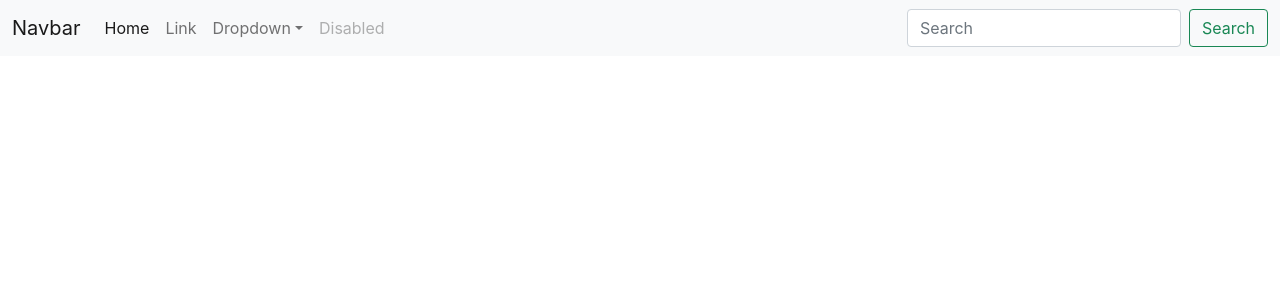
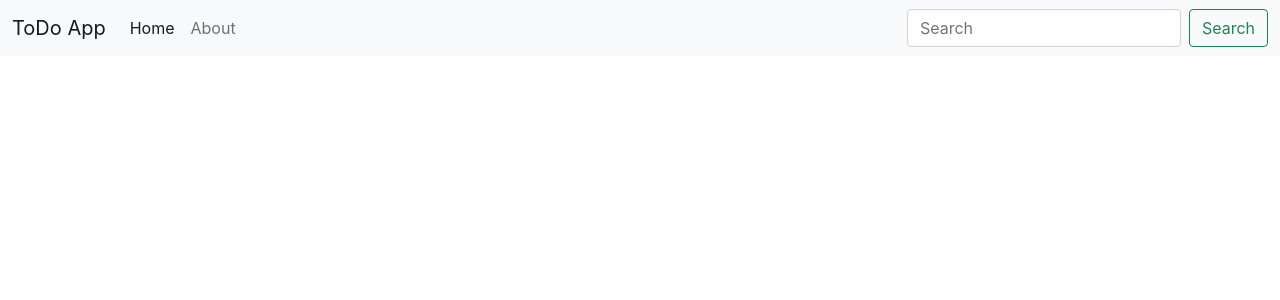
Before and after one commit to uzairqq/React-Js, a React (Create React App) app: page / in a window 1280 px wide. Shown: the top 300 px of the page. Built offline with nearby package versions, Linux system fonts and the light colour scheme.

Commit message:
Created Separate Header Component and used it in App Component

```diff
--- a/src/App.js
+++ b/src/App.js
@@ -1,42 +1,9 @@
+import Header from "./components/Header";
+
 const App=()=>{
   return(
     <>
-  <nav className="navbar navbar-expand-lg navbar-light bg-light">
-  <div className="container-fluid">
-    <a className="navbar-brand" href="#">Navbar</a>
-    <button className="navbar-toggler" type="button" data-bs-toggle="collapse" data-bs-target="#navbarSupportedContent" aria-controls="navbarSupportedContent" aria-expanded="false" aria-label="Toggle navigation">
-      <span className="navbar-toggler-icon"></span>
-    </button>
-    <div className="collapse navbar-collapse" id="navbarSupportedContent">
-      <ul className="navbar-nav me-auto mb-2 mb-lg-0">
-        <li className="nav-item">
-          <a className="nav-link active" aria-current="page" href="#">Home</a>
-        </li>
-        <li className="nav-item">
-          <a className="nav-link" href="#">Link</a>
-        </li>
-        <li className="nav-item dropdown">
-          <a className="nav-link dropdown-toggle" href="#" id="navbarDropdown" role="button" data-bs-toggle="dropdown" aria-expanded="false">
-            Dropdown
-          </a>
-          <ul className="dropdown-menu" aria-labelledby="navbarDropdown">
-            <li><a className="dropdown-item" href="#">Action</a></li>
-            <li><a className="dropdown-item" href="#">Another action</a></li>
-            <li><hr className="dropdown-divider"/></li>
-            <li><a className="dropdown-item" href="#">Something else here</a></li>
-          </ul>
-        </li>
-        <li className="nav-item">
-          <a className="nav-link disabled">Disabled</a>
-        </li>
-      </ul>
-      <form className="d-flex">
-        <input className="form-control me-2" type="search" placeholder="Search" aria-label="Search"/>
-        <button className="btn btn-outline-success" type="submit">Search</button>
-      </form>
-    </div>
-  </div>
-</nav>
+    <Header/>
     </>
   )
 }
--- /dev/null
+++ b/src/components/Header.js
@@ -0,0 +1,32 @@
+import React from 'react'
+
+const Header = () => {
+    return (
+        <div>
+            <nav className="navbar navbar-expand-lg navbar-light bg-light">
+  <div className="container-fluid">
+    <a className="navbar-brand" href="#">ToDo App</a>
+    <button className="navbar-toggler" type="button" data-bs-toggle="collapse" data-bs-target="#navbarSupportedContent" aria-controls="navbarSupportedContent" aria-expanded="false" aria-label="Toggle navigation">
+      <span className="navbar-toggler-icon"></span>
+    </button>
+    <div className="collapse navbar-collapse" id="navbarSupportedContent">
+      <ul className="navbar-nav me-auto mb-2 mb-lg-0">
+        <li className="nav-item">
+          <a className="nav-link active" aria-current="page" href="#">Home</a>
+        </li>
+        <li className="nav-item">
+          <a className="nav-link" href="#">About</a>
+        </li>
+      </ul>
+      <form className="d-flex">
+        <input className="form-control me-2" type="search" placeholder="Search" aria-label="Search"/>
+        <button className="btn btn-outline-success" type="submit">Search</button>
+      </form>
+    </div>
+  </div>
+</nav>
+        </div>
+    )
+}
+
+export default Header
```
